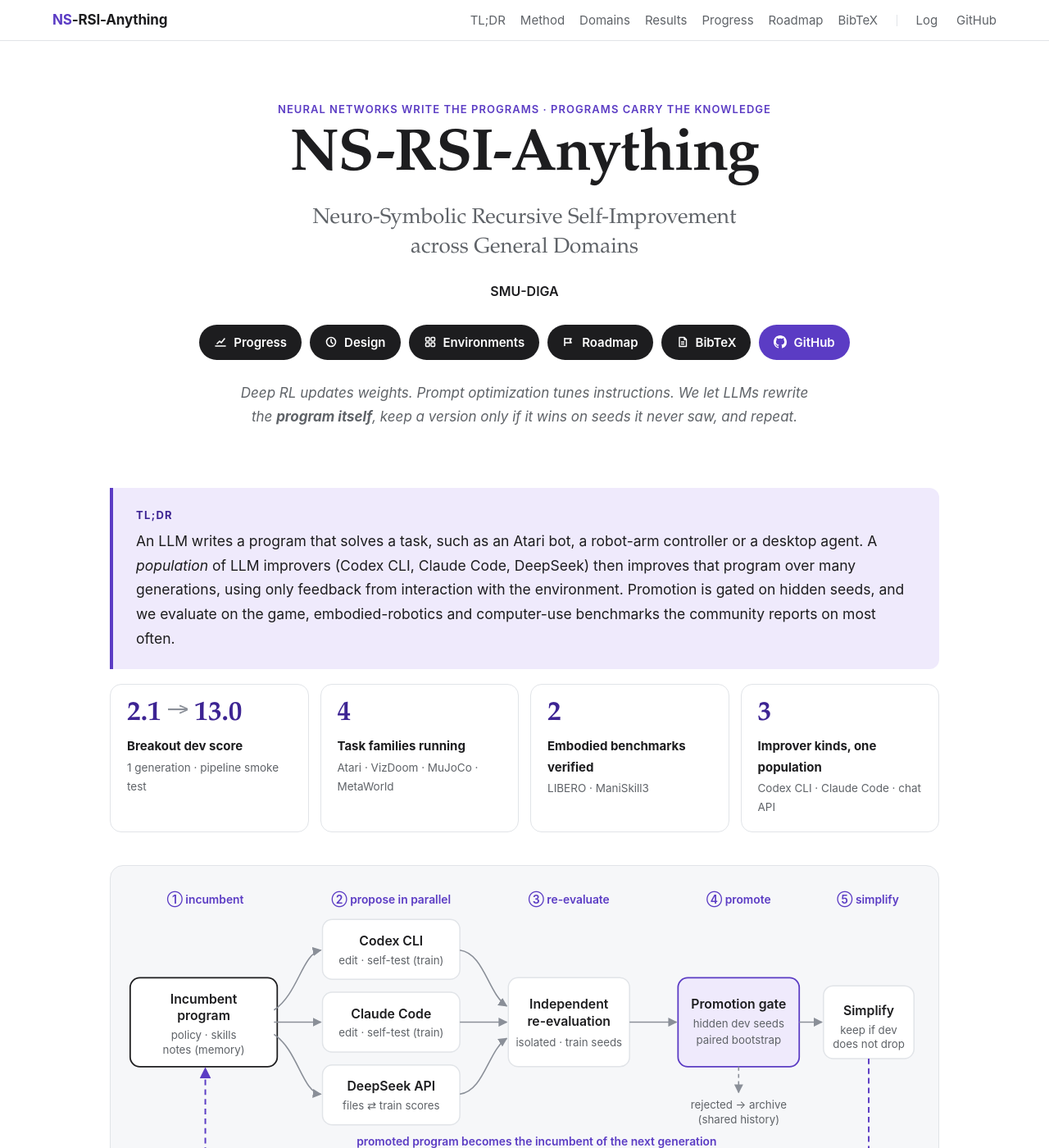
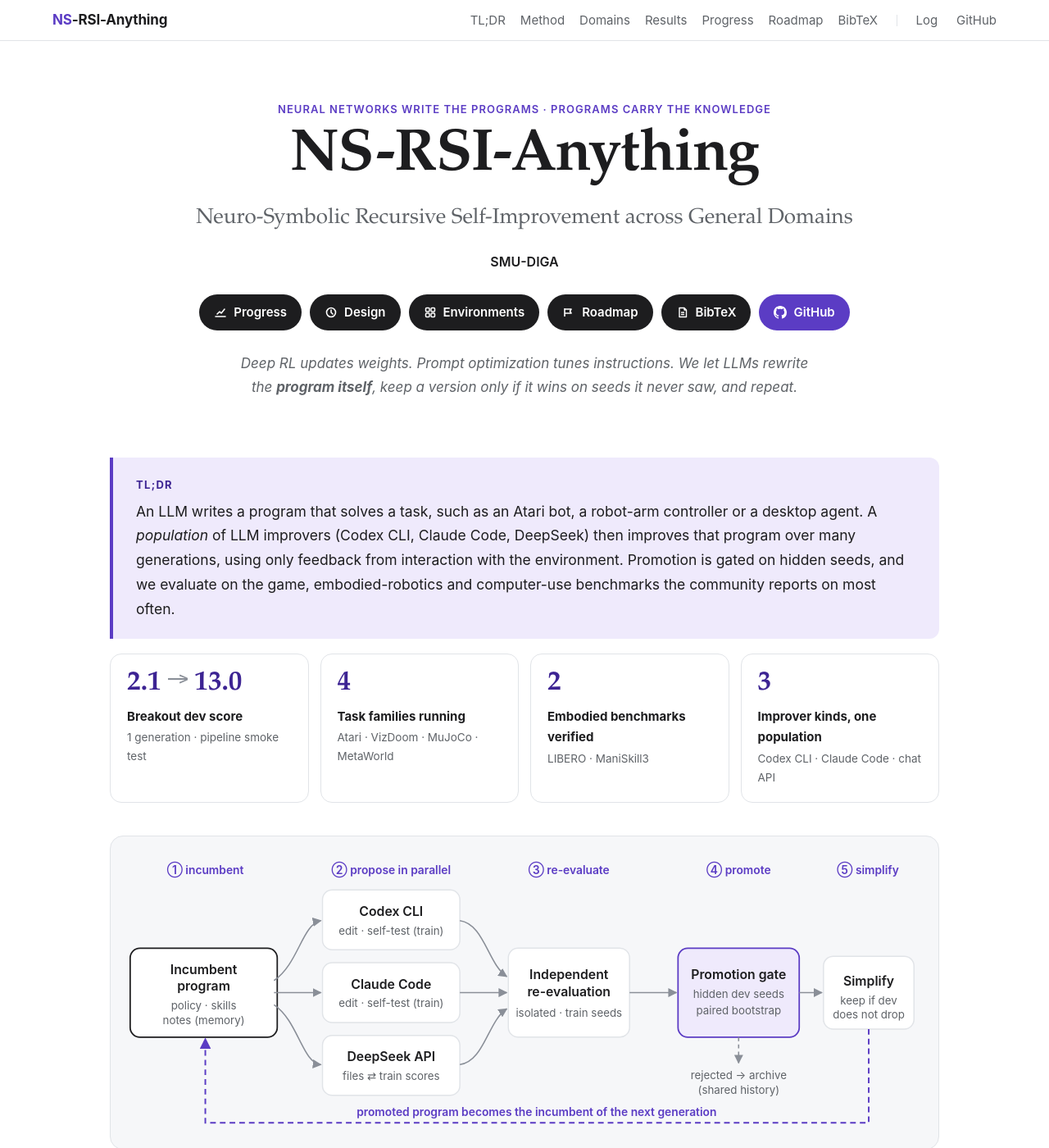
Before and after one commit to SMU-DIGA/drsi-anything-programme, a Jekyll site: the page built from index.html, in a window 1280 px wide and 1400 px high. Shown: the whole window at 82% size. Built offline with Jekyll 4.4.1, drawn with Linux system fonts in a browser that asks for light colours.

Commit message:
Keep the subtitle on one line on wide screens
Co-Authored-By: Claude Opus 5.5 <noreply@anthropic.com>
Claude-Session: https://claude.ai/code/session_01C5NxkCLYQEaqT1wrYpLtVi

```diff
--- a/assets/style.css
+++ b/assets/style.css
@@ -59,10 +59,11 @@ pre code { background: none; padding: 0; font-size: inherit; }
 .topbar nav a.active { font-weight: 600; }
 
 /* hero */
-.hero { max-width: 980px; margin: 0 auto; padding: 72px 24px 24px; text-align: center; }
+.hero { max-width: 1108px; margin: 0 auto; padding: 72px 24px 24px; text-align: center; }
 .kicker { margin: 0 0 10px; font-size: 13px; font-weight: 600; letter-spacing: 0.08em; text-transform: uppercase; color: var(--accent); }
 .hero h1 { font-family: var(--serif); font-size: clamp(42px, 7vw, 72px); line-height: 1.05; letter-spacing: -0.02em; margin: 0 0 18px; }
 .hero-subtitle { font-family: var(--serif); font-size: clamp(19px, 2.6vw, 26px); line-height: 1.4; color: var(--muted); margin: 0 0 22px; }
+@media (min-width: 900px) { .hero-subtitle { white-space: nowrap; } }
 .affiliation { font-size: 16px; font-weight: 600; margin: 0 0 26px; }
 .pills { display: flex; flex-wrap: wrap; gap: 10px; justify-content: center; }
 .pill { display: inline-flex; align-items: center; gap: 8px; padding: 9px 18px; border-radius: 999px; background: var(--fg); color: var(--bg); font-size: 15px; font-weight: 600; }
--- a/index.html
+++ b/index.html
@@ -6,7 +6,7 @@ layout: default
 <section class="hero">
   <p class="kicker">Neural networks write the programs · programs carry the knowledge</p>
   <h1>NS-RSI-Anything</h1>
-  <p class="hero-subtitle">Neuro-Symbolic Recursive Self-Improvement<br>across General Domains</p>
+  <p class="hero-subtitle">Neuro-Symbolic Recursive Self-Improvement across General Domains</p>
   <p class="affiliation">SMU-DIGA</p>
   <div class="pills">
     <a class="pill" href="{{ '/progress/' | relative_url }}"><svg viewBox="0 0 16 16" aria-hidden="true"><path d="M2 13h12M4 10l3-3 2 2 4-5" fill="none" stroke="currentColor" stroke-width="1.6" stroke-linecap="round" stroke-linejoin="round"/></svg>Progress</a>
```
